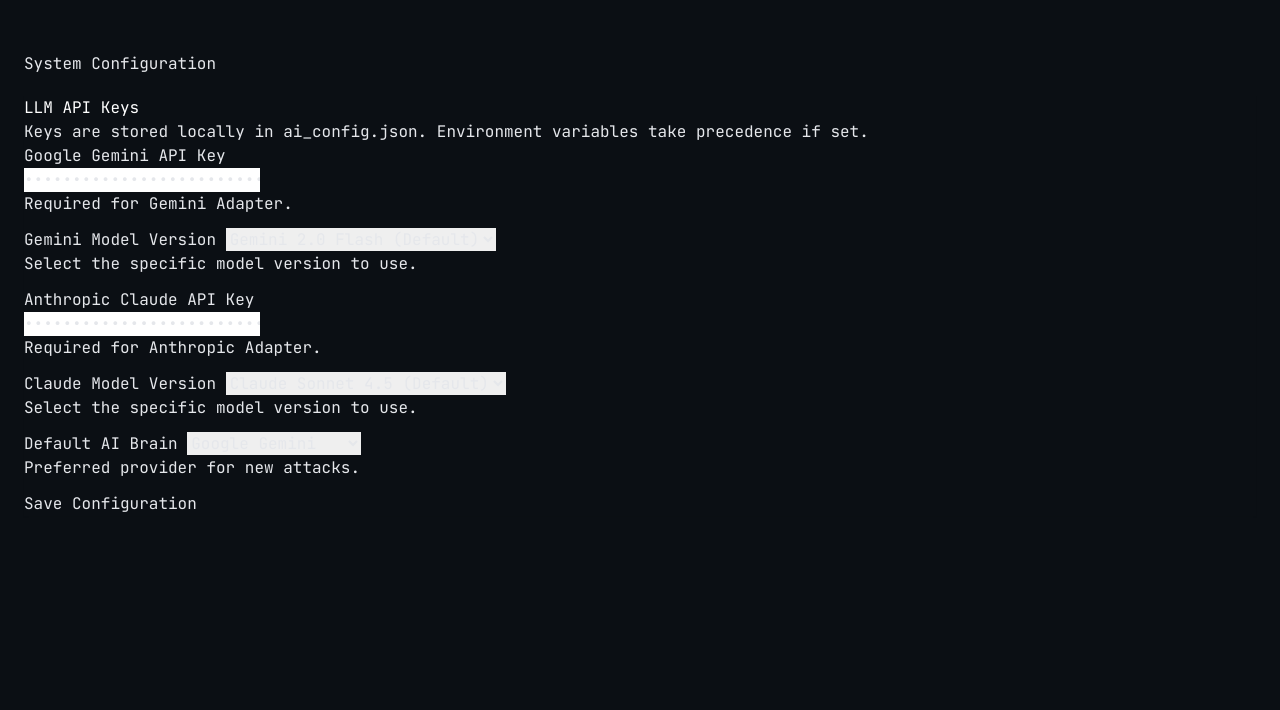
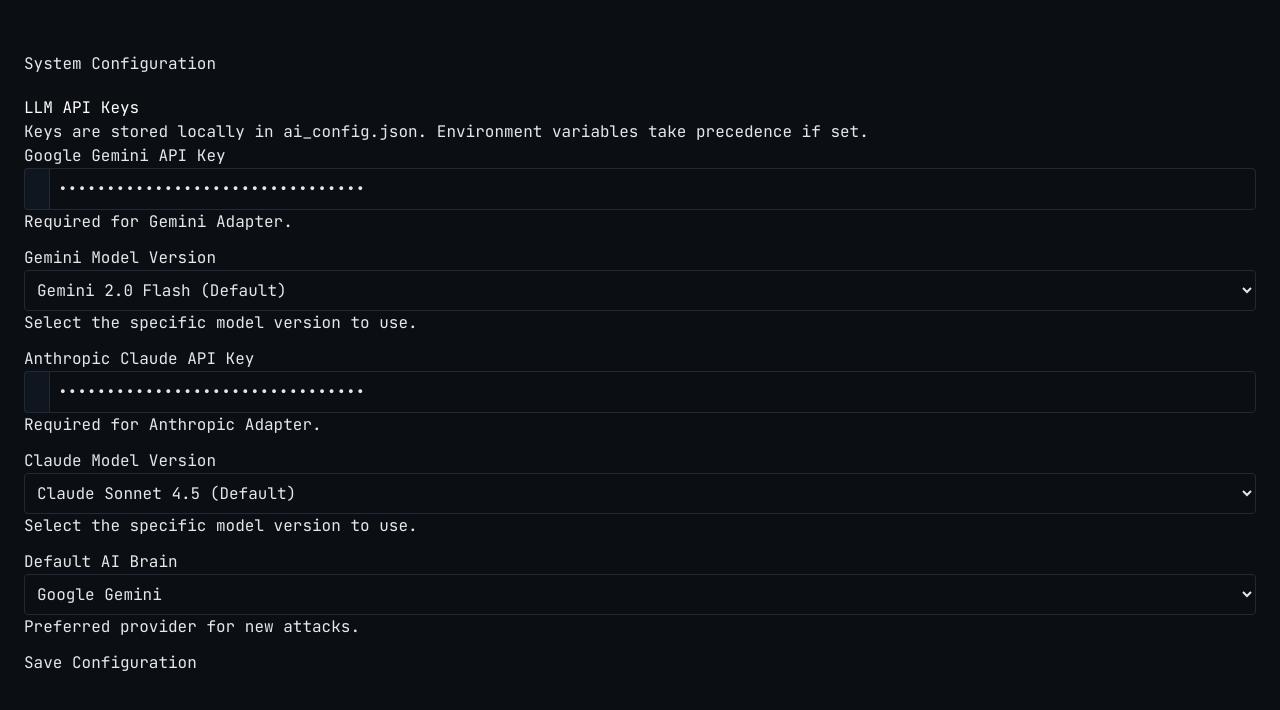
Before and after one commit to donaljojoofficial/XploitAI, a Django app: page /settings/ in a window 1280 px wide. Shown: the part 61-771 px from the top of the page. Run offline with Django 5.2, Linux system fonts and the light colour scheme; data comes from the database, SQL or seed files in the repository; data that the repository does not hold is empty; some libraries are stand-ins or nearby versions.

Commit message:
fix:input feilds are made visible

```diff
--- a/dashboard/templates/dashboard/configuration.html
+++ b/dashboard/templates/dashboard/configuration.html
@@ -23,16 +23,16 @@
 
                         <div class="mb-3">
                             <label for="geminiKey" class="form-label">Google Gemini API Key</label>
-                            <div class="input-group">
-                                <span class="input-group-text"><i class="bi bi-google"></i></span>
-                                <input type="password" class="form-control" id="geminiKey" name="gemini_key" value="{{ gemini_key }}" placeholder="AIzaSy..." autocomplete="off">
+                            <div class="flex">
+                                <span class="inline-flex items-center px-3 text-gray-400 bg-gray-800 border border-r-0 border-gray-700 rounded-l"><i class="bi bi-google"></i></span>
+                                <input type="password" class="flex-1 bg-gray-900 border border-gray-700 text-gray-200 rounded-r p-2 focus:border-accent focus:ring-1 focus:ring-accent outline-none" id="geminiKey" name="gemini_key" value="{{ gemini_key }}" placeholder="AIzaSy..." autocomplete="off">
                             </div>
                             <div class="form-text">Required for Gemini Adapter.</div>
                         </div>
 
                         <div class="mb-3">
                             <label for="geminiModel" class="form-label">Gemini Model Version</label>
-                            <select class="form-select" id="geminiModel" name="gemini_model">
+                            <select class="w-full bg-gray-900 border border-gray-700 text-gray-200 rounded p-2 focus:border-accent focus:ring-1 focus:ring-accent outline-none" id="geminiModel" name="gemini_model">
                                 <option value="gemini-2.0-flash" {% if gemini_model == 'gemini-2.0-flash' %}selected{% endif %}>Gemini 2.0 Flash (Default)</option>
                                 <option value="gemini-1.5-flash" {% if gemini_model == 'gemini-1.5-flash' %}selected{% endif %}>Gemini 1.5 Flash</option>
                                 <option value="gemini-1.5-pro" {% if gemini_model == 'gemini-1.5-pro' %}selected{% endif %}>Gemini 1.5 Pro</option>
@@ -42,16 +42,16 @@
 
                         <div class="mb-3">
                             <label for="claudeKey" class="form-label">Anthropic Claude API Key</label>
-                            <div class="input-group">
-                                <span class="input-group-text"><i class="bi bi-robot"></i></span>
-                                <input type="password" class="form-control" id="claudeKey" name="claude_key" value="{{ claude_key }}" placeholder="sk-ant-..." autocomplete="off">
+                            <div class="flex">
+                                <span class="inline-flex items-center px-3 text-gray-400 bg-gray-800 border border-r-0 border-gray-700 rounded-l"><i class="bi bi-robot"></i></span>
+                                <input type="password" class="flex-1 bg-gray-900 border border-gray-700 text-gray-200 rounded-r p-2 focus:border-accent focus:ring-1 focus:ring-accent outline-none" id="claudeKey" name="claude_key" value="{{ claude_key }}" placeholder="sk-ant-..." autocomplete="off">
                             </div>
                             <div class="form-text">Required for Anthropic Adapter.</div>
                         </div>
 
                         <div class="mb-3">
                             <label for="claudeModel" class="form-label">Claude Model Version</label>
-                            <select class="form-select" id="claudeModel" name="claude_model">
+                            <select class="w-full bg-gray-900 border border-gray-700 text-gray-200 rounded p-2 focus:border-accent focus:ring-1 focus:ring-accent outline-none" id="claudeModel" name="claude_model">
                                 <option value="claude-sonnet-4-5-20250929" {% if claude_model == 'claude-sonnet-4-5-20250929' %}selected{% endif %}>Claude Sonnet 4.5 (Default)</option>
                                 <option value="claude-opus-4-6-20260204" {% if claude_model == 'claude-opus-4-6-20260204' %}selected{% endif %}>Claude Opus 4.6</option>
                                 <option value="claude-haiku-4-5-20251001" {% if claude_model == 'claude-haiku-4-5-20251001' %}selected{% endif %}>Claude Haiku 4.5</option>
@@ -61,7 +61,7 @@
 
                         <div class="mb-3">
                             <label for="defaultProvider" class="form-label">Default AI Brain</label>
-                            <select class="form-select" id="defaultProvider" name="default_provider">
+                            <select class="w-full bg-gray-900 border border-gray-700 text-gray-200 rounded p-2 focus:border-accent focus:ring-1 focus:ring-accent outline-none" id="defaultProvider" name="default_provider">
                                 <option value="auto" {% if default_provider == 'auto' %}selected{% endif %}>Auto (Fallback)</option>
                                 <option value="gemini" {% if default_provider == 'gemini' %}selected{% endif %}>Google Gemini</option>
                                 <option value="claude" {% if default_provider == 'claude' %}selected{% endif %}>Anthropic Claude</option>
```
Also changed, not shown: dashboard/forms.py (+5 -5 lines), dashboard/views_targets.py (+5 -5 lines).
